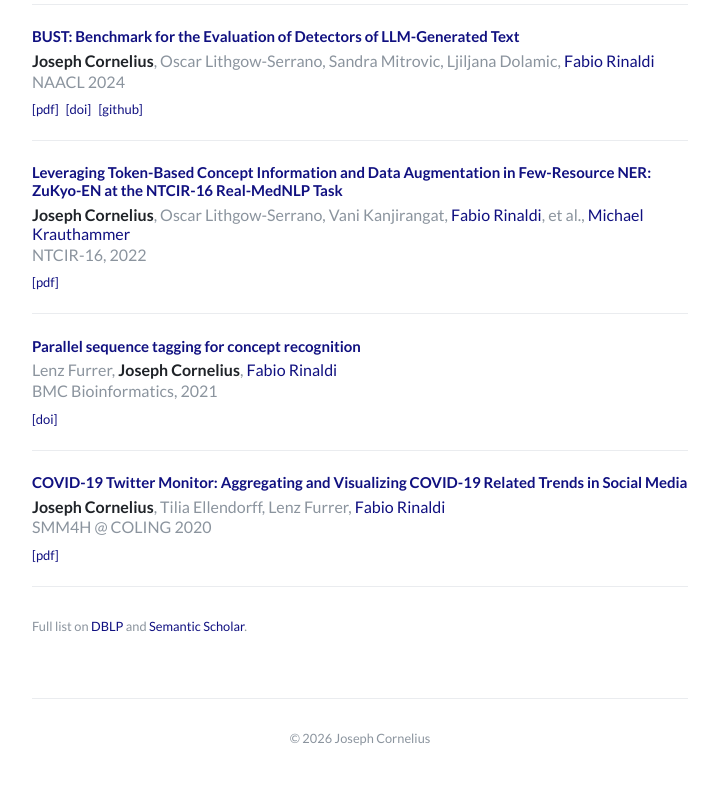
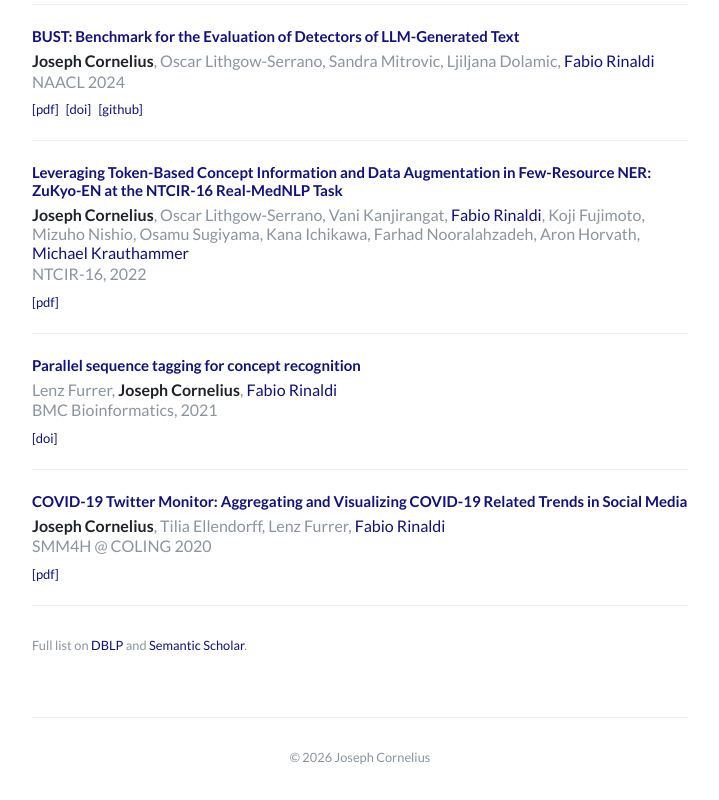
Before and after one commit to coree/coree.github.io, a plain HTML site: page index.html in a window 1280 px wide. Shown: the part 1260-2060 px from the top of the page, without its empty margins (280-999 px from the left). Drawn offline with Linux system fonts and the light colour scheme.

Commit message:
Update index.html

```diff
--- a/index.html
+++ b/index.html
@@ -209,7 +209,7 @@
 
     <div class="entry">
       <div class="title"><a href="https://research.nii.ac.jp/ntcir/workshop/OnlineProceedings16/pdf/ntcir/05-NTCIR16-MEDNLP-CorneliusJ.pdf">Leveraging Token-Based Concept Information and Data Augmentation in Few-Resource NER: ZuKyo-EN at the NTCIR-16 Real-MedNLP Task</a></div>
-      <div class="authors"><span class="me">Joseph Cornelius</span>, Oscar Lithgow-Serrano, Vani Kanjirangat, <a href="https://nlp.idsia.ch/PEOPLE/Fabio/fabiorinaldi.html">Fabio Rinaldi</a>, et al., <a href="https://krauthammerlab.ch/">Michael Krauthammer</a></div>
+      <div class="authors"><span class="me">Joseph Cornelius</span>, Oscar Lithgow-Serrano, Vani Kanjirangat, <a href="https://nlp.idsia.ch/PEOPLE/Fabio/fabiorinaldi.html">Fabio Rinaldi</a>, Koji Fujimoto, Mizuho Nishio, Osamu Sugiyama, Kana Ichikawa, Farhad Nooralahzadeh, Aron Horvath, <a href="https://krauthammerlab.ch/">Michael Krauthammer</a></div>
       <div class="venue">NTCIR-16, 2022</div>
       <div class="refs">
         <a href="https://research.nii.ac.jp/ntcir/workshop/OnlineProceedings16/pdf/ntcir/05-NTCIR16-MEDNLP-CorneliusJ.pdf">pdf</a>
```
